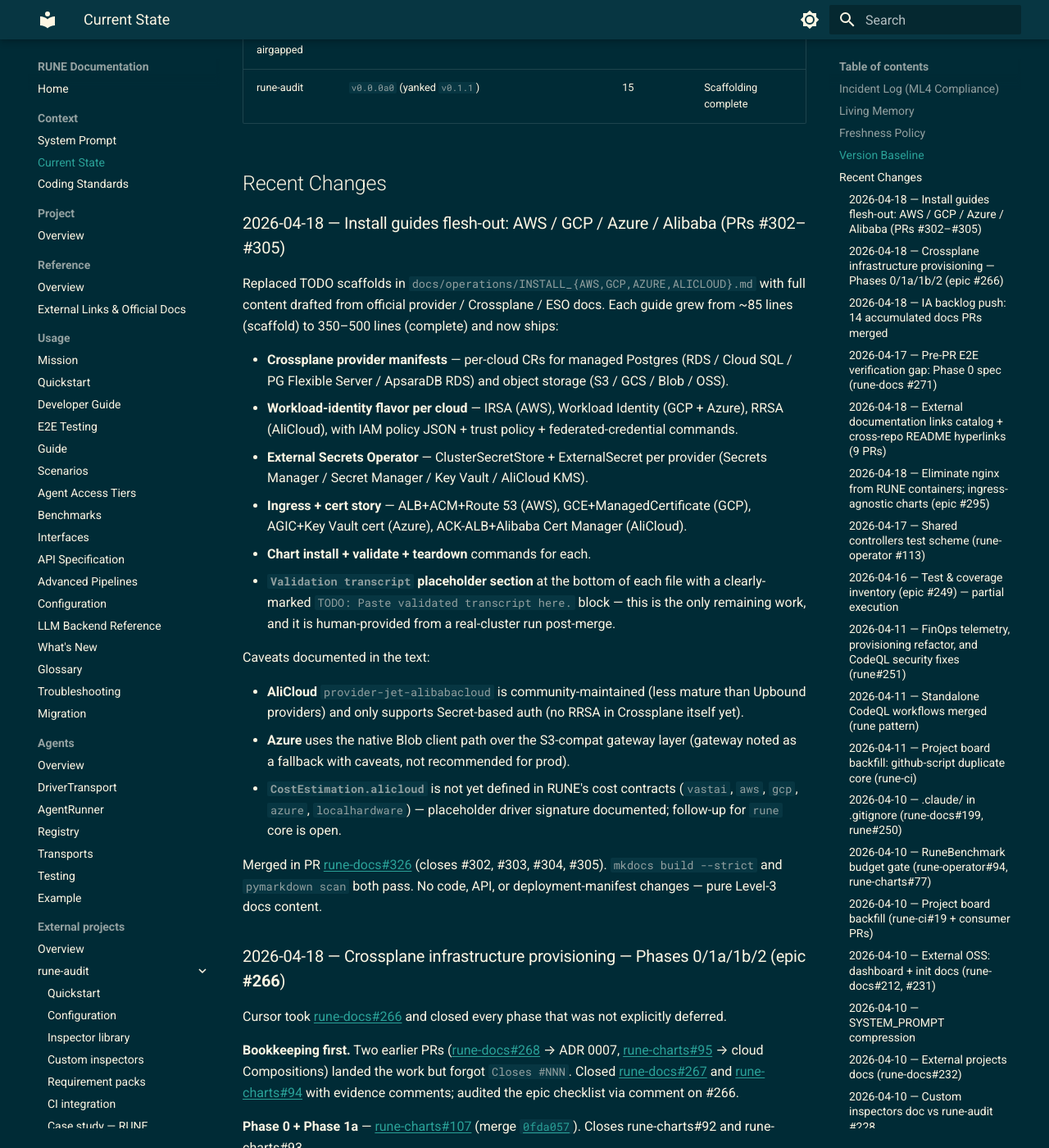
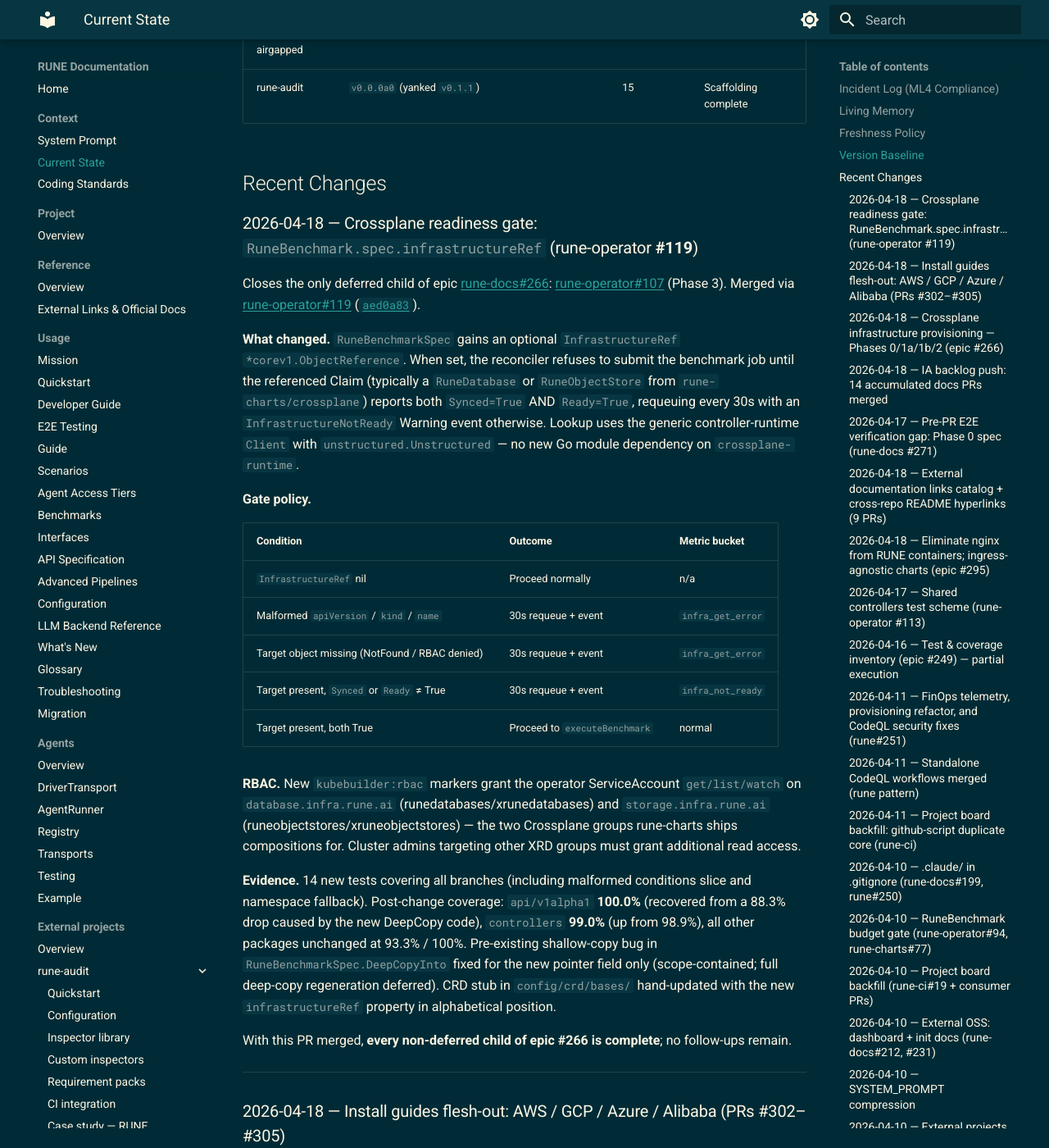
Before and after one commit to lpasquali/rune-docs, an MkDocs documentation site: the page built from docs/context/CURRENT_STATE.md, in a window 1280 px wide and 1400 px high, scrolled down 1184 px. Shown: the whole window at 82% size. Built offline with MkDocs 1.6.1 and Material for MkDocs 9.7.7, drawn with Linux system fonts in a browser that asks for light colours; the version menu is left out; some of the changed text lies outside the part shown.

Commit message:
docs(CURRENT_STATE): record rune-operator#119 infrastructureRef readiness gate (#330)
rune-operator#119 (merge aed0a83) closes the Phase 3 child (rune-operator#107)
of epic rune-docs#266. Every non-deferred child of the Crossplane provisioning
epic is now complete.

Closes #329
Epic: rune-docs#266 (closed)

Made-with: Cursor

Co-authored-by: luca pasquali <lpasquali@users.noreply.github.com>

```diff
--- a/docs/context/CURRENT_STATE.md
+++ b/docs/context/CURRENT_STATE.md
@@ -14,7 +14,7 @@ RUNE is currently in active pre-alpha development for its core LLM backends, age
 
 This file must be updated whenever system state evolves (per CODING_STANDARDS.md "Atomic Persistence"). If information here conflicts with what you observe in the code or git history, trust what you observe now — then update this file to match reality.
 
-Last updated: **2026-04-18** (persist: install-guide flesh-outs — AWS/GCP/Azure/Alibaba content complete; Crossplane provisioning epic #266; IA backlog push + external-links sweep earlier same day).
+Last updated: **2026-04-18** (persist: rune-operator **#119** — `RuneBenchmark.spec.infrastructureRef` Crossplane readiness gate — closes the Phase 3 of epic #266).
 
 
 ## Version Baseline
@@ -31,6 +31,30 @@ Last updated: **2026-04-18** (persist: install-guide flesh-outs — AWS/GCP/Azur
 
 
 ## Recent Changes
+
+### 2026-04-18 — Crossplane readiness gate: `RuneBenchmark.spec.infrastructureRef` (rune-operator **#119**)
+
+Closes the only deferred child of epic [rune-docs#266](https://github.com/lpasquali/rune-docs/issues/266): [rune-operator#107](https://github.com/lpasquali/rune-operator/issues/107) (Phase 3). Merged via [rune-operator#119](https://github.com/lpasquali/rune-operator/pull/119) ([`aed0a83`](https://github.com/lpasquali/rune-operator/commit/aed0a83)).
+
+**What changed.** `RuneBenchmarkSpec` gains an optional `InfrastructureRef *corev1.ObjectReference`. When set, the reconciler refuses to submit the benchmark job until the referenced Claim (typically a `RuneDatabase` or `RuneObjectStore` from `rune-charts/crossplane`) reports both `Synced=True` AND `Ready=True`, requeuing every 30s with an `InfrastructureNotReady` Warning event otherwise. Lookup uses the generic controller-runtime `Client` with `unstructured.Unstructured` — no new Go module dependency on `crossplane-runtime`.
+
+**Gate policy.**
+
+| Condition | Outcome | Metric bucket |
+|---|---|---|
+| `InfrastructureRef` nil | Proceed normally | n/a |
+| Malformed `apiVersion` / `kind` / `name` | 30s requeue + event | `infra_get_error` |
+| Target object missing (NotFound / RBAC denied) | 30s requeue + event | `infra_get_error` |
+| Target present, `Synced` or `Ready` ≠ True | 30s requeue + event | `infra_not_ready` |
+| Target present, both True | Proceed to `executeBenchmark` | normal |
+
+**RBAC.** New `kubebuilder:rbac` markers grant the operator ServiceAccount `get/list/watch` on `database.infra.rune.ai` (runedatabases/xrunedatabases) and `storage.infra.rune.ai` (runeobjectstores/xruneobjectstores) — the two Crossplane groups rune-charts ships compositions for. Cluster admins targeting other XRD groups must grant additional read access.
+
+**Evidence.** 14 new tests covering all branches (including malformed conditions slice and namespace fallback). Post-change coverage: `api/v1alpha1` **100.0%** (recovered from a 88.3% drop caused by the new DeepCopy code), `controllers` **99.0%** (up from 98.9%), all other packages unchanged at 93.3% / 100%. Pre-existing shallow-copy bug in `RuneBenchmarkSpec.DeepCopyInto` fixed for the new pointer field only (scope-contained; full deep-copy regeneration deferred). CRD stub in `config/crd/bases/` hand-updated with the new `infrastructureRef` property in alphabetical position.
+
+With this PR merged, **every non-deferred child of epic #266 is complete**; no follow-ups remain.
+
+---
 
 ### 2026-04-18 — Install guides flesh-out: AWS / GCP / Azure / Alibaba (PRs #302–#305)
 
```
